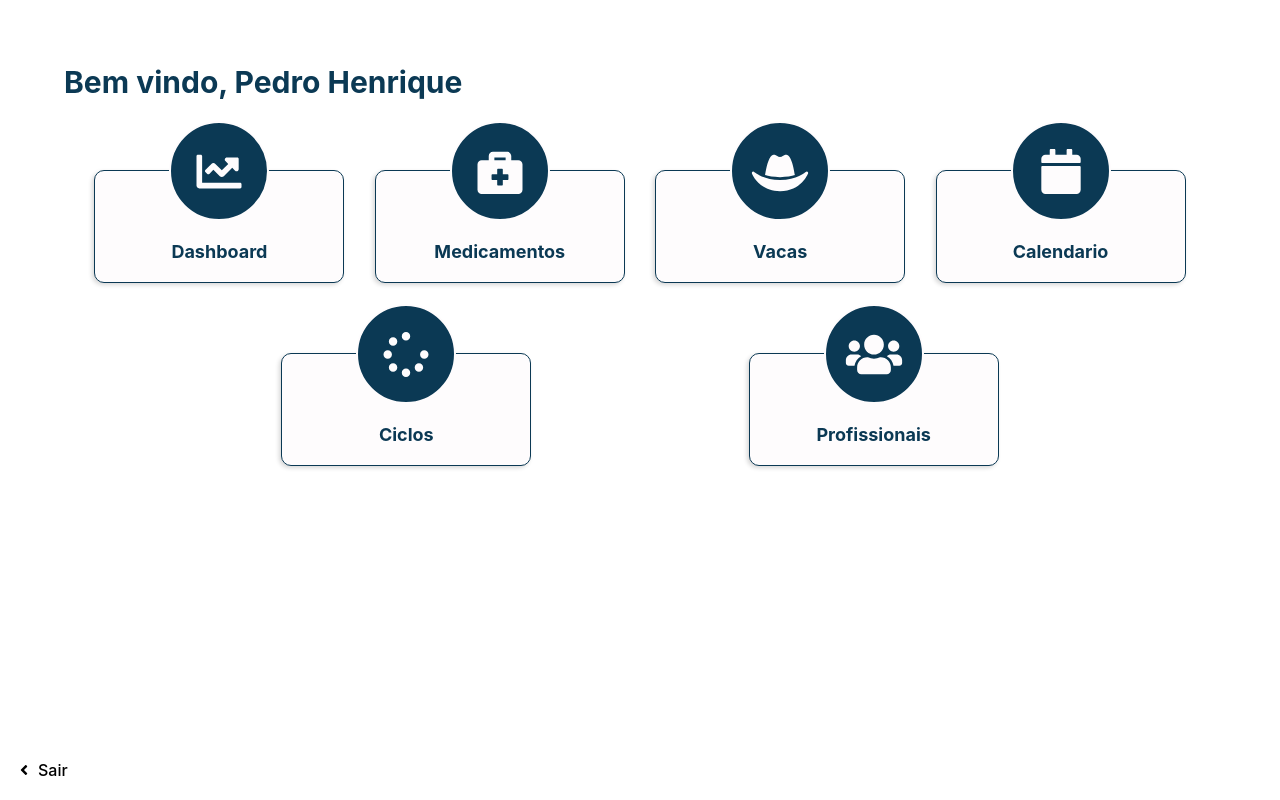
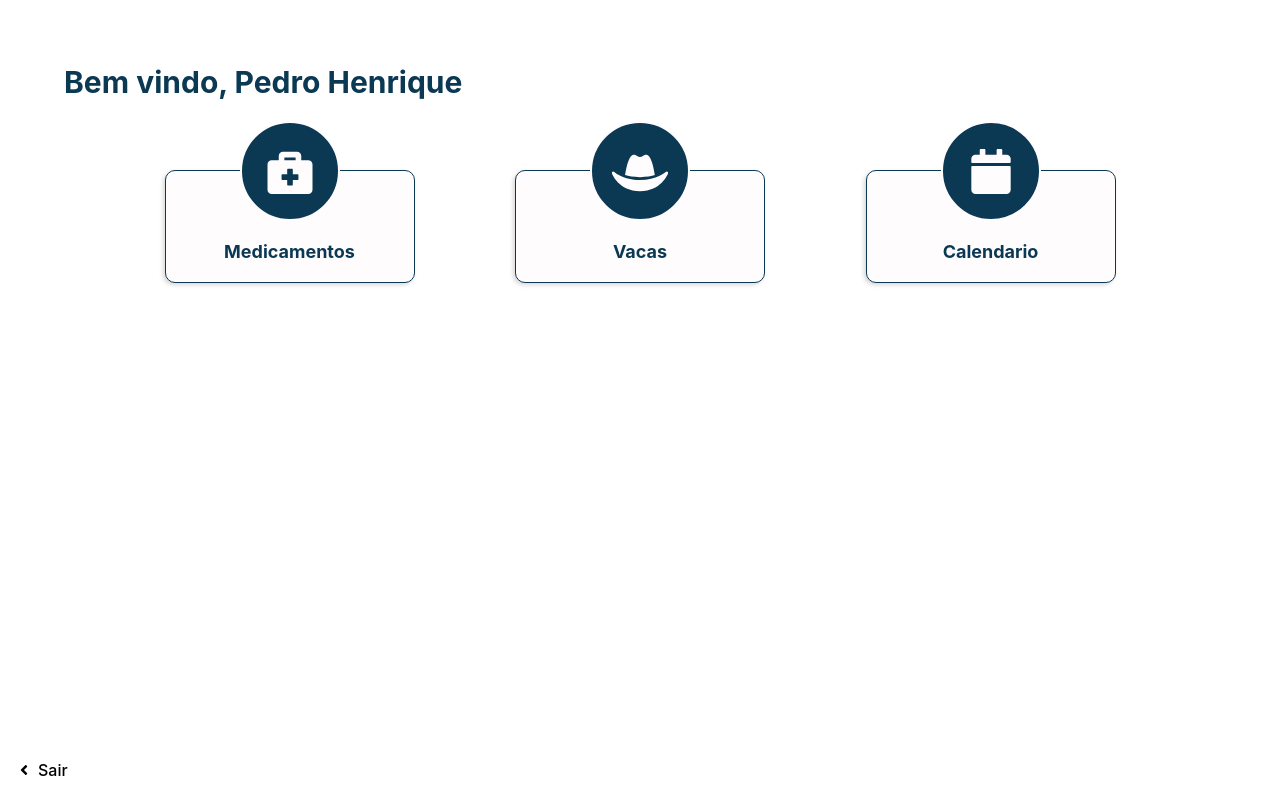
Before and after one commit to pedrohhcunha/projetoDasVaca, a Next.js app: page / in a window 1280 px wide. Built offline with nearby package versions, Linux system fonts and the light colour scheme; sample sign-in values are in the browser's storage.

Commit message:
Mantendo opções validas

```diff
--- a/pages/index.jsx
+++ b/pages/index.jsx
@@ -30,12 +30,6 @@ export default function Index() {
     <main className={styles.main}>
       <h1 className={styles.titulo}>Bem vindo, {user.name}</h1>
       <div className={styles.options}>
-        <Link href="/">
-          <a className={styles.option}>
-          <div className={styles.areaImg}><FontAwesomeIcon icon={faChartLine} className={styles.icon} /></div>
-            <h2 className={styles.tituloOption}>Dashboard</h2>
-          </a>
-        </Link>
         <Link href="/medicamentos">
           <a className={styles.option}>
             <div className={styles.areaImg}><FontAwesomeIcon icon={faBriefcaseMedical} className={styles.icon} /></div>
@@ -54,6 +48,7 @@ export default function Index() {
             <h2 className={styles.tituloOption}>Calendario</h2>
           </a>
         </Link>
+        {/*
         <Link href="/">
           <a className={styles.option}>
           <div className={styles.areaImg}><FontAwesomeIcon icon={faSpinner} className={styles.icon} /></div>
@@ -66,6 +61,12 @@ export default function Index() {
             <h2 className={styles.tituloOption}>Profissionais</h2>
           </a>
         </Link>
+        <Link href="/">
+          <a className={styles.option}>
+          <div className={styles.areaImg}><FontAwesomeIcon icon={faChartLine} className={styles.icon} /></div>
+            <h2 className={styles.tituloOption}>Dashboard</h2>
+          </a>
+        </Link> */}
       </div>
       <aside onClick={logout} className={styles.logout}>
         <FontAwesomeIcon icon={faAngleLeft} className={styles.icon} />
```
